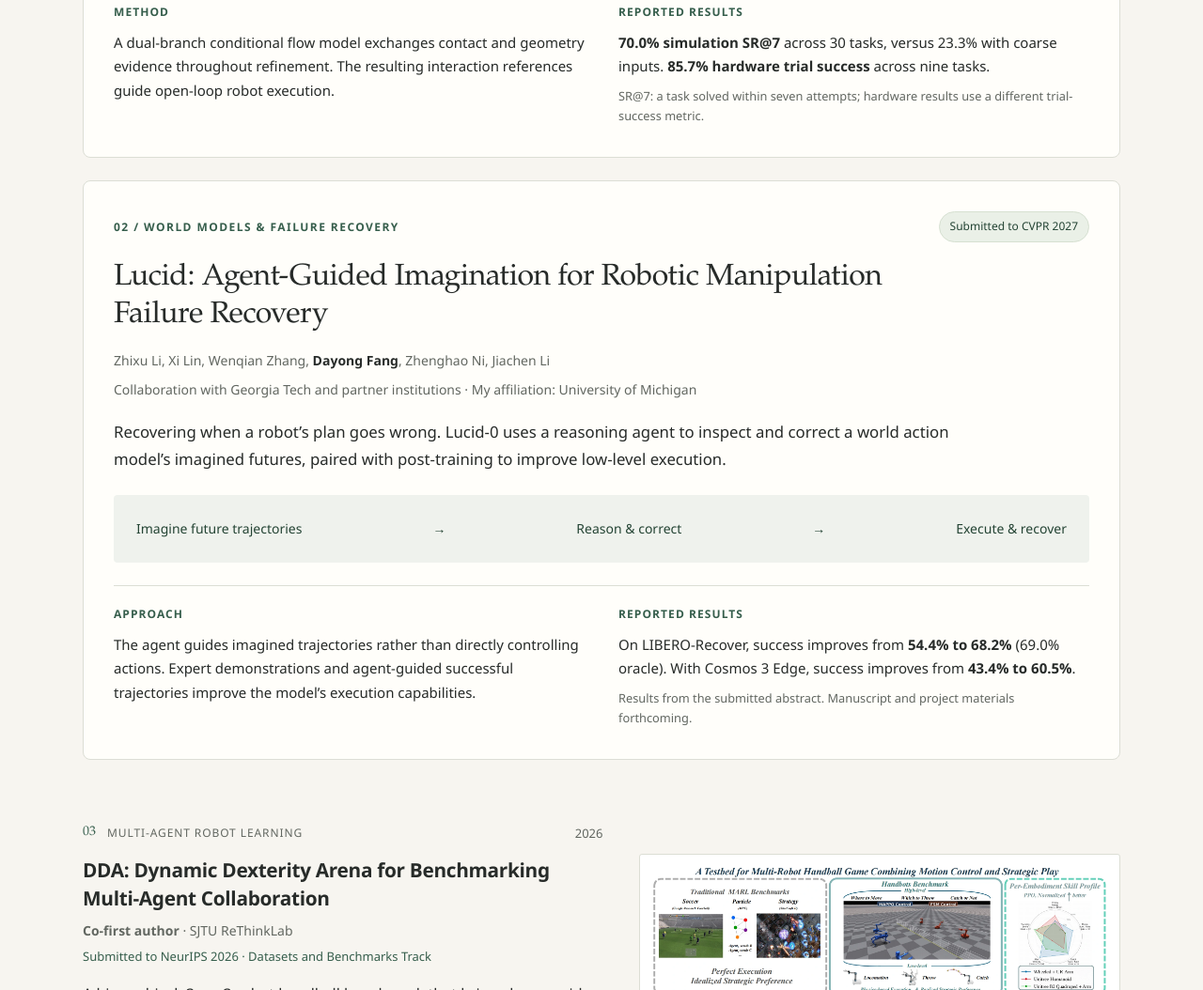
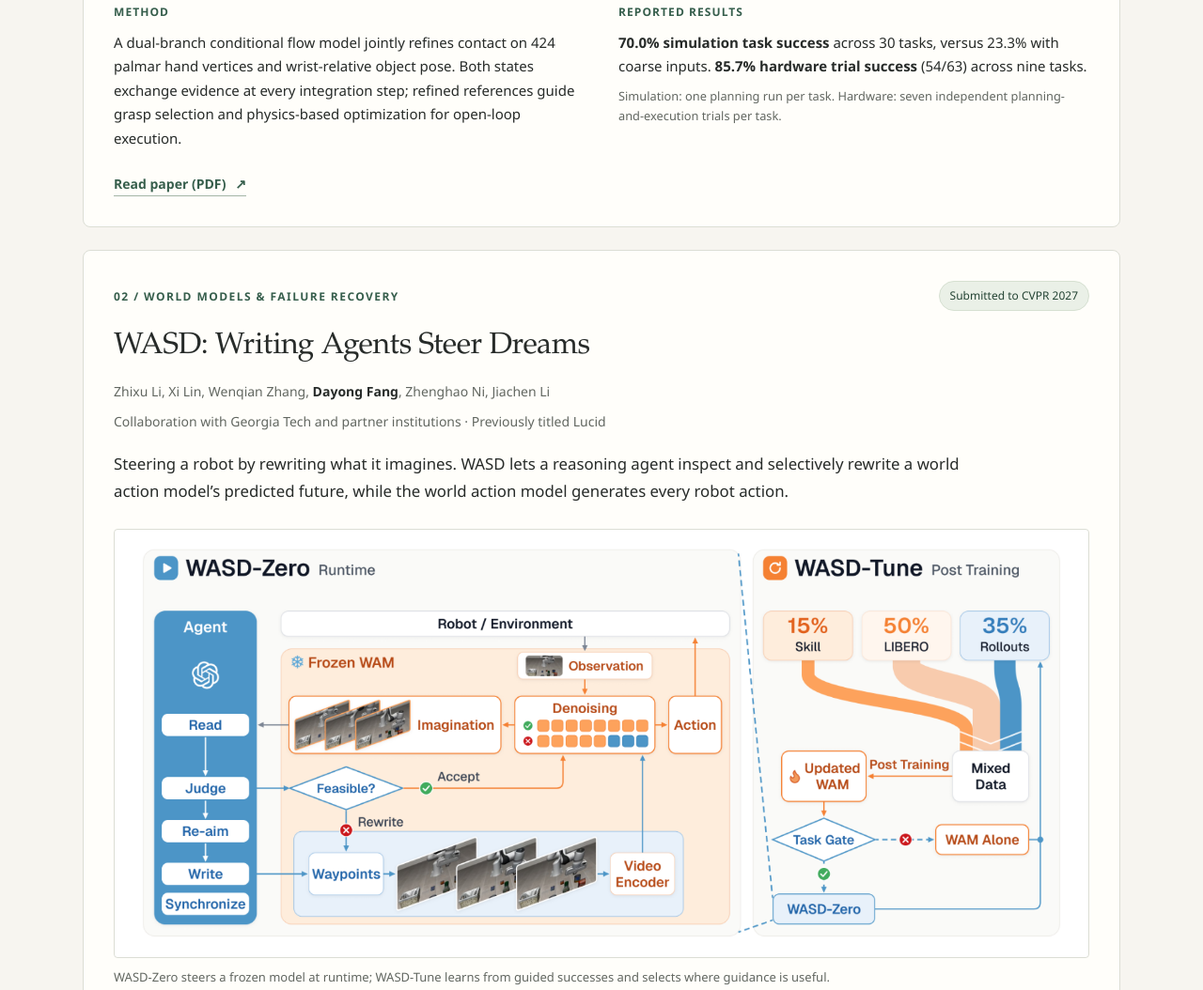
Before and after one commit to Don-Fang/don-fang.github.io, a plain HTML site: page index.html in a window 1280 px wide. Shown: the part 1453-2507 px from the top of the page at 94% size. Drawn offline with Linux system fonts and the light colour scheme.

Commit message:
Publish latest CoGeFlow and WASD manuscripts and results

```diff
--- a/index.html
+++ b/index.html
@@ -54,16 +54,18 @@
         <p class="role">SJTU research collaboration · Monocular video to robot manipulation</p>
         <p class="paper-summary">Helping robots learn not just how a human hand moves, but where it makes contact. CoGeFlow jointly refines visual contact estimates and object placement, so each can correct errors in the other.</p>
         <figure class="paper-figure"><a class="image-link" href="assets/images/cogeflow-overview.png" data-lightbox data-caption="CoGeFlow: coupled contact and geometry refinement for robot transfer" aria-label="Enlarge CoGeFlow overview"><img src="assets/images/cogeflow-overview.png" alt="CoGeFlow jointly corrects contact and geometry from human video and transfers the refined interaction to simulated and real robots" width="1488" height="546" loading="lazy"></a><figcaption>Joint perception refinement → contact-guided grasp selection → physics-based trajectory optimization.</figcaption></figure>
-        <div class="paper-bottom"><div><h4>Method</h4><p>A dual-branch conditional flow model exchanges contact and geometry evidence throughout refinement. The resulting interaction references guide open-loop robot execution.</p></div><div><h4>Reported results</h4><p><strong>70.0% simulation SR@7</strong> across 30 tasks, versus 23.3% with coarse inputs. <strong>85.7% hardware trial success</strong> across nine tasks.</p><p class="metric-note">SR@7: a task solved within seven attempts; hardware results use a different trial-success metric.</p></div></div>
+        <div class="paper-bottom"><div><h4>Method</h4><p>A dual-branch conditional flow model jointly refines contact on 424 palmar hand vertices and wrist-relative object pose. Both states exchange evidence at every integration step; refined references guide grasp selection and physics-based optimization for open-loop execution.</p></div><div><h4>Reported results</h4><p><strong>70.0% simulation task success</strong> across 30 tasks, versus 23.3% with coarse inputs. <strong>85.7% hardware trial success</strong> (54/63) across nine tasks.</p><p class="metric-note">Simulation: one planning run per task. Hardware: seven independent planning-and-execution trials per task.</p></div></div>
+        <div class="contact-links"><a href="assets/papers/cogeflow.pdf" target="_blank" rel="noopener noreferrer">Read paper (PDF) <span aria-hidden="true">↗</span></a></div>
       </article>
-      <article class="paper-feature lucid-paper" id="lucid" aria-labelledby="lucid-title">
+      <article class="paper-feature lucid-paper" id="lucid" aria-labelledby="wasd-title">
         <div class="paper-heading"><p class="eyebrow">02 / World models &amp; failure recovery</p><span class="submission">Submitted to CVPR 2027</span></div>
-        <h3 id="lucid-title">Lucid: Agent-Guided Imagination for Robotic Manipulation Failure Recovery</h3>
+        <h3 id="wasd-title">WASD: Writing Agents Steer Dreams</h3>
         <p class="authors">Zhixu Li, Xi Lin, Wenqian Zhang, <strong>Dayong Fang</strong>, Zhenghao Ni, Jiachen Li</p>
-        <p class="role">Collaboration with Georgia Tech and partner institutions · My affiliation: University of Michigan</p>
-        <p class="paper-summary">Recovering when a robot’s plan goes wrong. Lucid-0 uses a reasoning agent to inspect and correct a world action model’s imagined futures, paired with post-training to improve low-level execution.</p>
-        <div class="lucid-flow" aria-label="Lucid method overview"><span>Imagine future trajectories</span><span aria-hidden="true">→</span><span>Reason &amp; correct</span><span aria-hidden="true">→</span><span>Execute &amp; recover</span></div>
-        <div class="paper-bottom"><div><h4>Approach</h4><p>The agent guides imagined trajectories rather than directly controlling actions. Expert demonstrations and agent-guided successful trajectories improve the model’s execution capabilities.</p></div><div><h4>Reported results</h4><p>On LIBERO-Recover, success improves from <strong>54.4% to 68.2%</strong> (69.0% oracle). With Cosmos 3 Edge, success improves from <strong>43.4% to 60.5%</strong>.</p><p class="metric-note">Results from the submitted abstract. Manuscript and project materials forthcoming.</p></div></div>
+        <p class="role">Collaboration with Georgia Tech and partner institutions · Previously titled Lucid</p>
+        <p class="paper-summary">Steering a robot by rewriting what it imagines. WASD lets a reasoning agent inspect and selectively rewrite a world action model’s predicted future, while the world action model generates every robot action.</p>
+        <figure class="paper-figure"><a class="image-link" href="assets/images/wasd-overview.png" data-lightbox data-caption="WASD-Zero: runtime imagination rewriting; WASD-Tune: post-training and selective guidance" aria-label="Enlarge WASD method overview"><img src="assets/images/wasd-overview.png" alt="WASD-Zero reads, judges, and rewrites imagined futures before action generation. WASD-Tune combines guided rollouts, skill data, and demonstrations for post-training with a task gate." width="1488" height="633" loading="lazy" decoding="async"></a><figcaption>WASD-Zero steers a frozen model at runtime; WASD-Tune learns from guided successes and selects where guidance is useful.</figcaption></figure>
+        <div class="paper-bottom"><div><h4>Approach</h4><p><strong>WASD-Zero</strong> renders agent-corrected routes into future frames and pins them into the model’s latent denoising, without retraining. <strong>WASD-Tune</strong> post-trains on guided rollouts, skill data, and demonstrations, then applies task-specific guidance.</p></div><div><h4>Reported results</h4><p>On LIBERO-Recover, WASD-Zero improves OpenWAM from <strong>52.2% to 67.0%</strong> and Cosmos from <strong>42.7% to 61.4%</strong>. WASD-Tune reaches <strong>71.8%</strong>.</p><p class="metric-note">Median token use: 30.2k per episode versus 1.30M for OpenWAM + Harness (about 43× fewer), under the same inference-time budget.</p></div></div>
+        <div class="contact-links"><a href="assets/papers/wasd.pdf" target="_blank" rel="noopener noreferrer">Read paper (PDF) <span aria-hidden="true">↗</span></a></div>
       </article>
       <article class="work" id="dda" aria-labelledby="dda-title">
         <div class="work-content">
```
Also changed, not shown: assets/images/cogeflow-overview.png, assets/images/wasd-overview.png (added), 2 other files.
